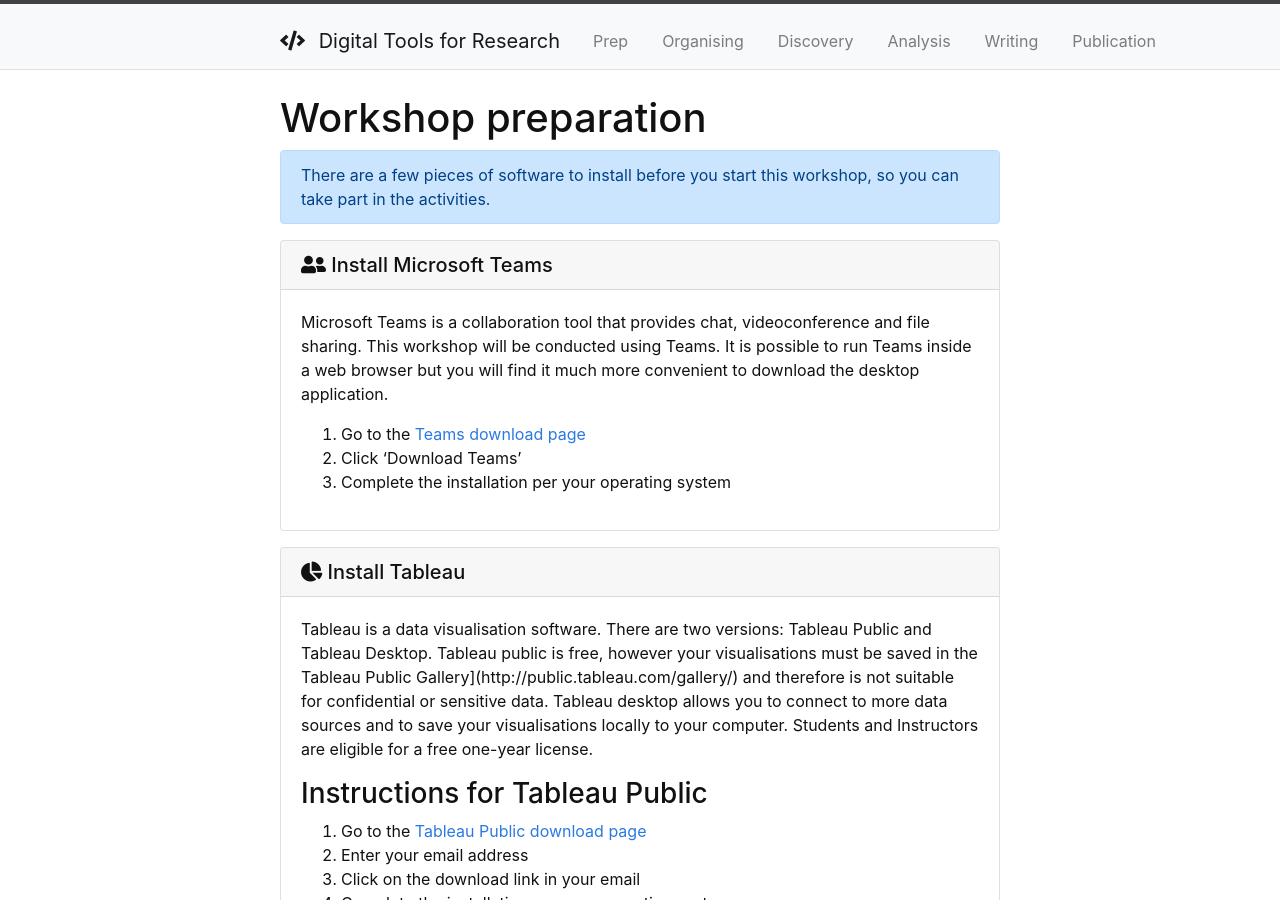
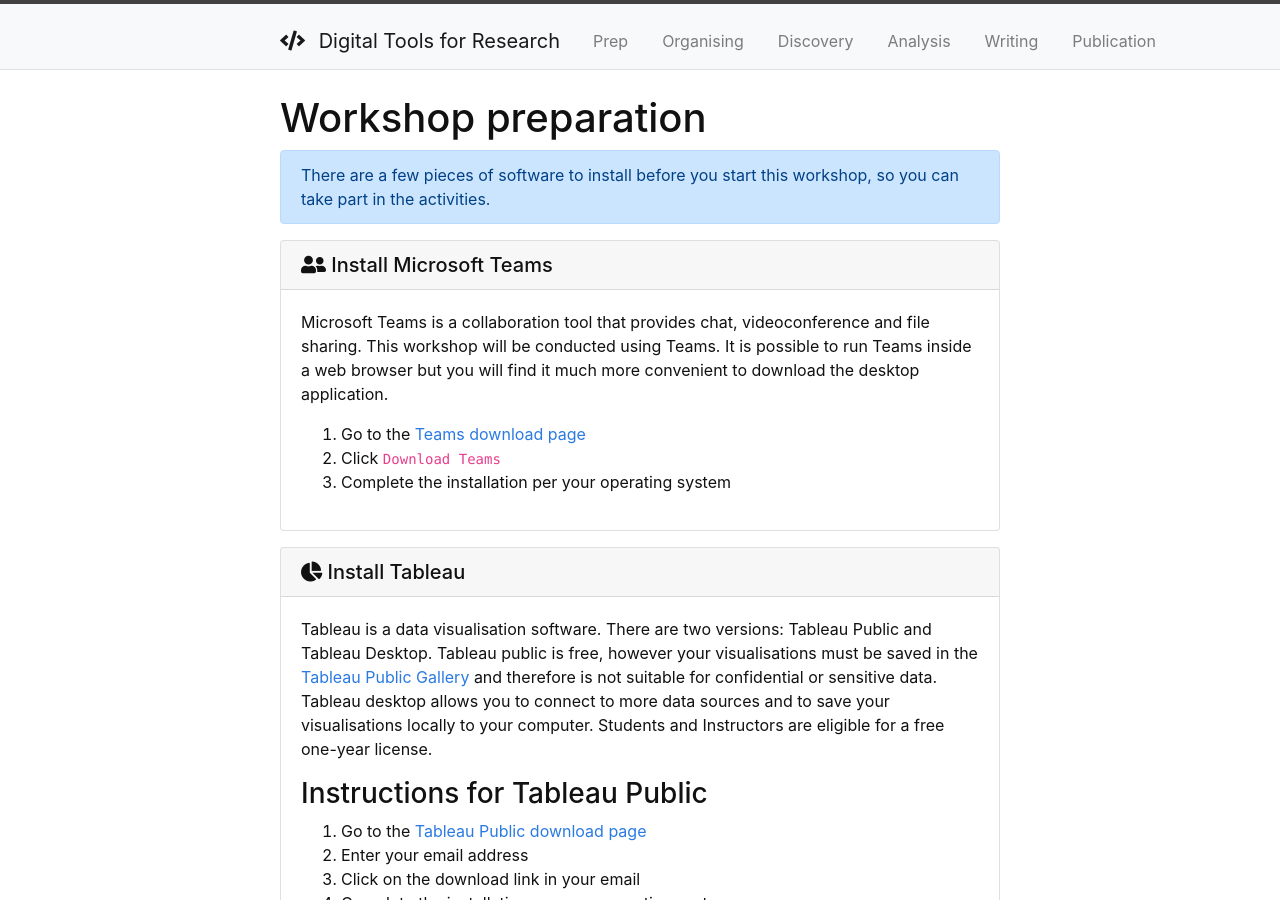
Before and after one commit to GriffithUniLibrary/digital-tools-modular, a Jekyll site: the page built from content/workshop-prep.md, in a window 1280 px wide and 900 px high. Built offline with Jekyll 4.4.1, drawn with Linux system fonts in a browser that asks for light colours.

Commit message:
Fixed markdown link in workshop prep page

```diff
--- a/content/workshop-prep.md
+++ b/content/workshop-prep.md
@@ -9,14 +9,14 @@ nav: false
 Microsoft Teams is a collaboration tool that provides chat, videoconference and file sharing. This workshop will be conducted using Teams. It is possible to run Teams inside a web browser but you will find it much more convenient to download the desktop application.
 
 1.	Go to the [Teams download page](https://teams.microsoft.com/downloads)
-2.	Click ‘Download Teams’
+2.	Click `Download Teams`
 3.	Complete the installation per your operating system
 
 {% endcapture %}
 {% include card.html header="<i class='fas fa-user-friends'></i> Install Microsoft Teams" text=installteams %}
 
 {% capture installtableau %}
-Tableau is a data visualisation software. There are two versions: Tableau Public and Tableau Desktop. Tableau public is free, however your visualisations must be saved in the Tableau Public Gallery](http://public.tableau.com/gallery/) and therefore is not suitable for confidential or sensitive data. Tableau desktop allows you to connect to more data sources and to save your visualisations locally to your computer. Students and Instructors are eligible for a free one-year license.
+Tableau is a data visualisation software. There are two versions: Tableau Public and Tableau Desktop. Tableau public is free, however your visualisations must be saved in the [Tableau Public Gallery](http://public.tableau.com/gallery/) and therefore is not suitable for confidential or sensitive data. Tableau desktop allows you to connect to more data sources and to save your visualisations locally to your computer. Students and Instructors are eligible for a free one-year license.
 
 ### Instructions for Tableau Public
 
```
